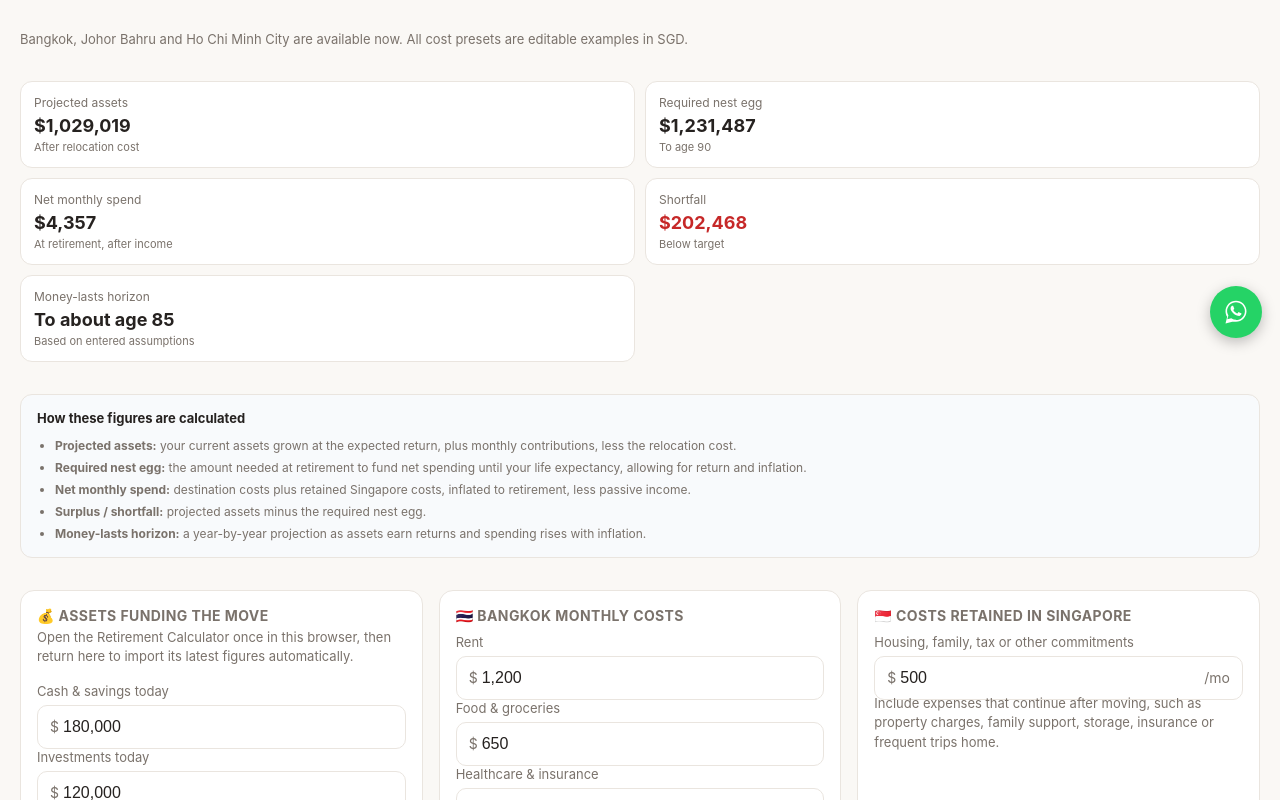
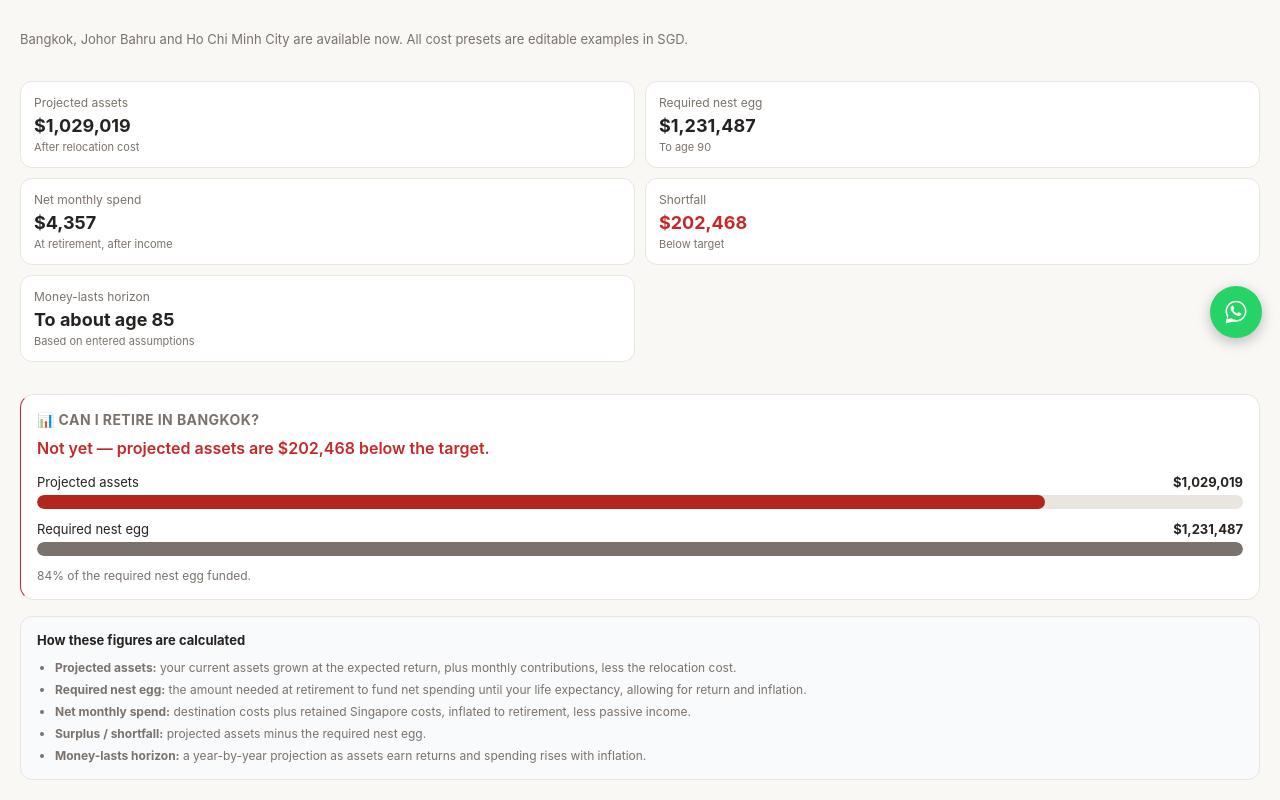
Before and after one commit to macmelvin/SG-Money-CPF-HDB-Calculator, a React (Vite) app: page /geo-arbitrage in a window 1280 px wide. Shown: the part 444-1244 px from the top of the page. Built offline with nearby package versions, Linux system fonts and the light colour scheme; no server answers.

Commit message:
Add retirement feasibility chart

```diff
--- a/src/App.css
+++ b/src/App.css
@@ -275,6 +275,54 @@
 }
 .calculation-notes li + li {
   margin-top: 4px;
+}
+.feasibility-chart {
+  border-left: 4px solid var(--positive);
+}
+.feasibility-chart.not-yet {
+  border-left-color: var(--negative);
+}
+.feasibility-chart h3 {
+  color: var(--text);
+}
+.feasibility-status {
+  margin: 0 0 16px;
+  font-weight: 600;
+  color: var(--positive);
+}
+.feasibility-chart.not-yet .feasibility-status {
+  color: var(--negative);
+}
+.feasibility-row + .feasibility-row {
+  margin-top: 12px;
+}
+.feasibility-label {
+  display: flex;
+  justify-content: space-between;
+  gap: 12px;
+  margin-bottom: 5px;
+  font-size: 13px;
+}
+.feasibility-track {
+  height: 14px;
+  overflow: hidden;
+  border-radius: 999px;
+  background: var(--border);
+}
+.feasibility-bar {
+  height: 100%;
+  border-radius: inherit;
+}
+.feasibility-bar.projected {
+  background: var(--primary);
+}
+.feasibility-bar.required {
+  background: var(--text-muted);
+}
+.feasibility-ratio {
+  margin: 12px 0 0;
+  color: var(--text-muted);
+  font-size: 12px;
 }
 @media (max-width: 360px) {
   .geo-summary-grid { grid-template-columns: 1fr; }
@@ -322,7 +370,8 @@
   }
   .calc-page > .geo-arbitrage-cta,
   .calc-page > .geo-summary-grid,
-  .calc-page > .calculation-notes {
+  .calc-page > .calculation-notes,
+  .calc-page > .feasibility-chart {
     grid-column: 1 / -1;
   }
   /* The two promo boxes sit in their own full-width row and split it evenly — flex's
--- a/src/calculators/GeoArbitrageCalculator.tsx
+++ b/src/calculators/GeoArbitrageCalculator.tsx
@@ -229,6 +229,12 @@ export default function GeoArbitrageCalculator() {
     : result.lastsYears >= result.retirementYears
       ? `Past age ${lifeExpectancy}`
       : `To about age ${retirementAge + result.lastsYears}`;
+  const feasibilityScale = Math.max(result.projectedAssets, result.requiredNestEgg, 1);
+  const projectedAssetsPct = (result.projectedAssets / feasibilityScale) * 100;
+  const requiredNestEggPct = (result.requiredNestEgg / feasibilityScale) * 100;
+  const fundingRatio = result.requiredNestEgg > 0
+    ? Math.round((result.projectedAssets / result.requiredNestEgg) * 100)
+    : Infinity;
 
   return (
     <CalcShell
@@ -262,6 +268,30 @@ export default function GeoArbitrageCalculator() {
         <div className={`geo-summary-card ${result.surplus >= 0 ? "positive" : "negative"}`}><span>{result.surplus >= 0 ? "Surplus" : "Shortfall"}</span><strong>{formatSgd(Math.abs(result.surplus))}</strong><small>{result.surplus >= 0 ? "Above target" : "Below target"}</small></div>
         <div className="geo-summary-card"><span>Money-lasts horizon</span><strong>{horizon}</strong><small>Based on entered assumptions</small></div>
       </div>
+
+      <section className={`result-card feasibility-chart ${result.surplus >= 0 ? "possible" : "not-yet"}`} aria-live="polite">
+        <h3>📊 Can I retire in {selectedDestination.name}?</h3>
+        <p className="feasibility-status">
+          {result.surplus >= 0
+            ? `Yes — possible under these assumptions, with a ${formatSgd(result.surplus)} buffer.`
+            : `Not yet — projected assets are ${formatSgd(Math.abs(result.surplus))} below the target.`}
+        </p>
+        <div className="feasibility-row">
+          <div className="feasibility-label"><span>Projected assets</span><strong>{formatSgd(result.projectedAssets)}</strong></div>
+          <div className="feasibility-track" role="img" aria-label={`Projected assets ${formatSgd(result.projectedAssets)}`}>
+            <div className="feasibility-bar projected" style={{ width: `${projectedAssetsPct}%` }} />
+          </div>
+        </div>
+        <div className="feasibility-row">
+          <div className="feasibility-label"><span>Required nest egg</span><strong>{formatSgd(result.requiredNestEgg)}</strong></div>
+          <div className="feasibility-track" role="img" aria-label={`Required nest egg ${formatSgd(result.requiredNestEgg)}`}>
+            <div className="feasibility-bar required" style={{ width: `${requiredNestEggPct}%` }} />
+          </div>
+        </div>
+        <p className="feasibility-ratio">
+          {fundingRatio === Infinity ? "Ongoing passive income covers the modeled spending." : `${fundingRatio}% of the required nest egg funded.`}
+        </p>
+      </section>
 
       <div className="calculation-notes">
         <strong>How these figures are calculated</strong>
```
